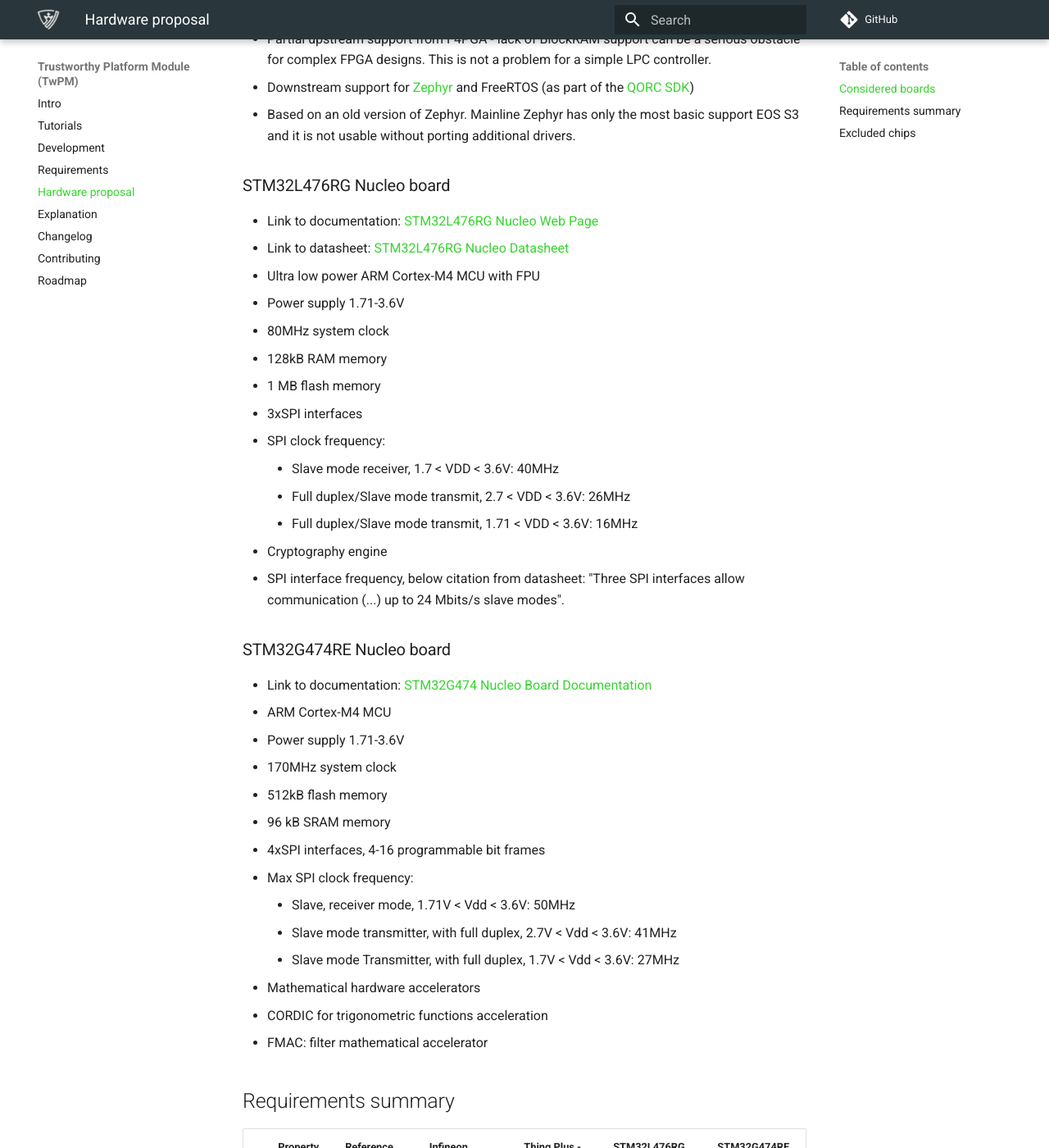
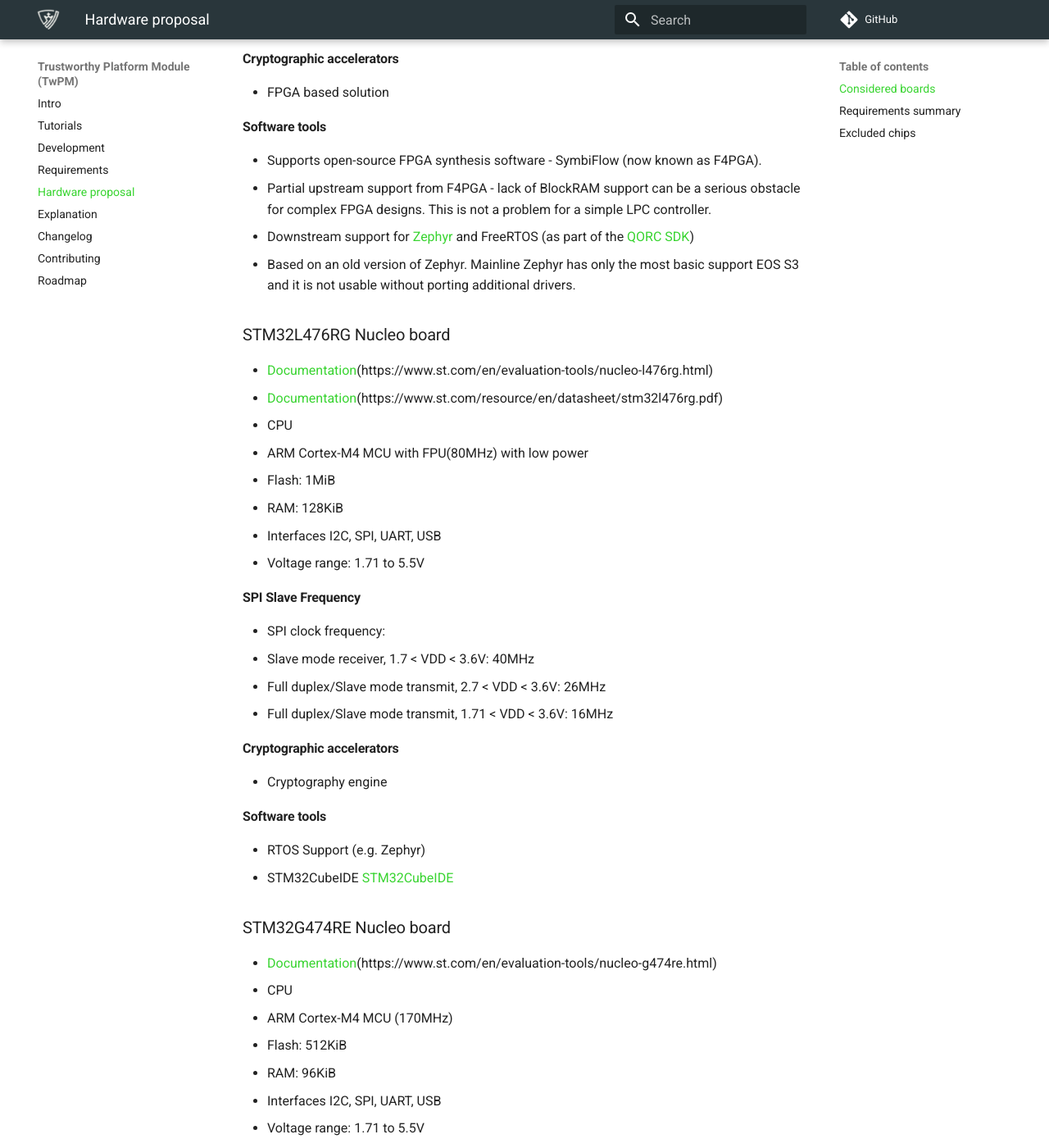
Before and after one commit to Dasharo/twpm-docs, an MkDocs documentation site: the page built from docs/requirements/hardware-proposal.md, in a window 1280 px wide and 1400 px high, scrolled down 1291 px. Shown: the whole window at 82% size. Built offline with MkDocs 1.6.1 and Material for MkDocs 9.7.7, drawn with Linux system fonts in a browser that asks for light colours; comment, search, counter and statistics services are not loaded; some of the changed text lies outside the part shown.

Commit message:
hardware-proposal.md: Unify chip/board introduction
Signed-off-by: Karol Zmyslowski <karol.zmyslowski@3mdeb.com>

```diff
--- a/docs/requirements/hardware-proposal.md
+++ b/docs/requirements/hardware-proposal.md
@@ -33,17 +33,28 @@
 
 ### SparkFun QuickLogic Thing Plus - EOS S3
 
-* Link to documentation: [QuickLogic Thing Plus - EOS S3 Datasheet](https://www.sparkfun.com/products/17273)
-* eFPGA-enabled ARM Cortex©-M4F MCU
-  * Clock frequency up to 80 MHz
-  * Memory:
-    * 16 Mb NOR Flash
-    * up to 512kB RAM
-    * Based fully on open source hardware
+* [Documentation](QuickLogic Thing Plus - EOS S3 Datasheet)(https://www.sparkfun.com/products/17273)
+* CPU
+  * eFPGA-enabled ARM Cortex©-M4F MCU
+* Flash: 16 Mb NOR
+* RAM: up to 512KiB
+* Voltage range: 1.7 to 3.6V
+
+#### SPI Slave Frequency
+
+* FPGA based solution
+
+#### Cryptographic accelerators
+
+* FPGA based solution
+
+#### Software tools
+
 * Supports open-source FPGA synthesis software - SymbiFlow (now known as F4PGA).
   * Partial upstream support from F4PGA - lack of BlockRAM support can be a
     serious obstacle for complex FPGA designs. This is not a problem for a
     simple LPC controller.
+
 * Downstream support for [Zephyr](https://github.com/QuickLogic-Corp/zephyr/tree/eos-s3-support)
   and FreeRTOS (as part of the [QORC SDK](https://github.com/QuickLogic-Corp/qorc-sdk))
   * Based on an old version of Zephyr. Mainline Zephyr has only the most basic
@@ -51,39 +62,59 @@
 
 ### STM32L476RG Nucleo board
 
-* Link to documentation: [STM32L476RG Nucleo Web Page](https://www.st.com/en/evaluation-tools/nucleo-l476rg.html)
-* Link to datasheet: [STM32L476RG Nucleo Datasheet](https://www.st.com/resource/en/datasheet/stm32l476rg.pdf)
-* Ultra low power ARM Cortex-M4 MCU with FPU
-* Power supply 1.71-3.6V
-* 80MHz system clock
-* 128kB RAM memory
-* 1 MB flash memory
-* 3xSPI interfaces
-  * SPI clock frequency:
-    * Slave mode receiver, 1.7 < VDD < 3.6V: 40MHz
-    * Full duplex/Slave mode transmit, 2.7 < VDD < 3.6V: 26MHz
-    * Full duplex/Slave mode transmit, 1.71 < VDD < 3.6V: 16MHz
+* [Documentation](STM32L476RG Nucleo Web Page)(https://www.st.com/en/evaluation-tools/nucleo-l476rg.html)
+* [Documentation](STM32L476RG Nucleo Datasheet)(https://www.st.com/resource/en/datasheet/stm32l476rg.pdf)
+* CPU
+  * ARM Cortex-M4 MCU with FPU(80MHz) with low power
+* Flash: 1MiB
+* RAM: 128KiB
+* Interfaces I2C, SPI, UART, USB
+* Voltage range: 1.71 to 5.5V
+
+#### SPI Slave Frequency
+
+* SPI clock frequency:
+  * Slave mode receiver, 1.7 < VDD < 3.6V: 40MHz
+  * Full duplex/Slave mode transmit, 2.7 < VDD < 3.6V: 26MHz
+  * Full duplex/Slave mode transmit, 1.71 < VDD < 3.6V: 16MHz
+
+#### Cryptographic accelerators
+
 * Cryptography engine
-* SPI interface frequency, below citation from datasheet:
-"Three SPI interfaces allow communication (...) up to 24 Mbits/s
-slave modes".
+
+#### Software tools
+
+* RTOS Support (e.g. Zephyr)
+* STM32CubeIDE [STM32CubeIDE](https://www.st.com/en/development-tools/stm32cubeide.html)
 
 ### STM32G474RE Nucleo board
 
-* Link to documentation: [STM32G474 Nucleo Board Documentation](https://www.st.com/en/evaluation-tools/nucleo-g474re.html)
-* ARM Cortex-M4 MCU
-* Power supply 1.71-3.6V
-* 170MHz system clock
-* 512kB flash memory
-* 96 kB SRAM memory
-* 4xSPI interfaces, 4-16 programmable bit frames
-  * Max SPI clock frequency:
-    * Slave, receiver mode,  1.71V < Vdd < 3.6V: 50MHz
-    * Slave mode transmitter, with full duplex, 2.7V < Vdd < 3.6V: 41MHz
-    * Slave mode Transmitter, with full duplex, 1.7V < Vdd < 3.6V: 27MHz
+* [Documentation](STM32G474 Nucleo Board Documentation)(https://www.st.com/en/evaluation-tools/nucleo-g474re.html)
+* CPU
+  * ARM Cortex-M4 MCU (170MHz)
+
+* Flash: 512KiB
+* RAM: 96KiB
+* Interfaces I2C, SPI, UART, USB
+* Voltage range: 1.71 to 5.5V
+
+#### SPI Slave Frequency
+
+* Max SPI clock frequency:
+  * Slave, receiver mode,  1.71V < Vdd < 3.6V: 50MHz
+  * Slave mode transmitter, with full duplex, 2.7V < Vdd < 3.6V: 41MHz
+  * Slave mode Transmitter, with full duplex, 1.7V < Vdd < 3.6V: 27MHz
+
+#### Cryptographic accelerators
+
 * Mathematical hardware accelerators
   * CORDIC for trigonometric functions acceleration
   * FMAC: filter mathematical accelerator
+
+#### Software tools
+
+* RTOS Support (e.g. Zephyr)
+* STM32CubeIDE [STM32CubeIDE](https://www.st.com/en/development-tools/stm32cubeide.html)
 
 ## Requirements summary
 
```
